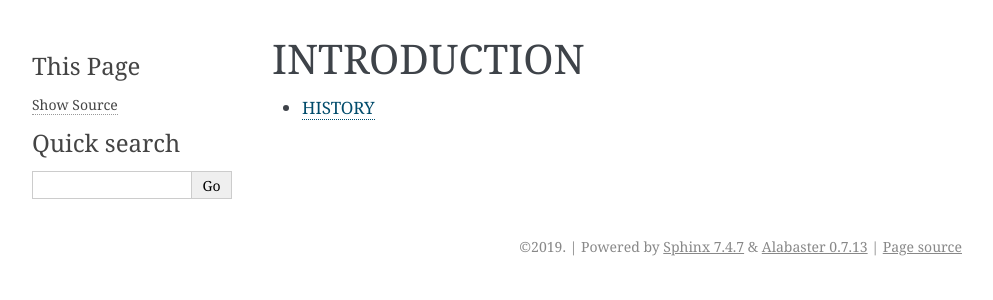
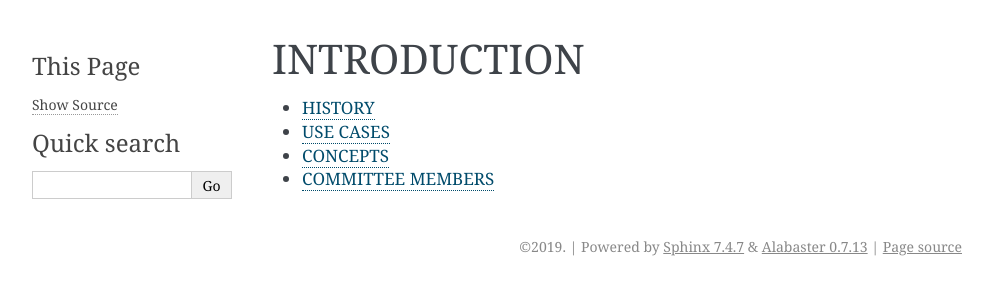
Before and after one commit to bible-technology/scripture-burrito, a Sphinx documentation site: the page built from docs/introduction.rst, in a window 1280 px wide. Shown: the top 300 px of the page, without its empty margins (148-1141 px from the left). Built offline with Sphinx 7.4.7, drawn with Linux system fonts in a browser that asks for light colours.

Commit message:
More introduction sections

```diff
--- /dev/null
+++ b/docs/committee_members.rst
@@ -0,0 +1,3 @@
+#################
+COMMITTEE MEMBERS
+#################
--- /dev/null
+++ b/docs/concepts.rst
@@ -0,0 +1,3 @@
+########
+CONCEPTS
+########
--- a/docs/introduction.rst
+++ b/docs/introduction.rst
@@ -4,3 +4,6 @@ INTRODUCTION
 
 .. toctree::
    history
+   use_cases
+   concepts
+   committee_members
--- /dev/null
+++ b/docs/use_cases.rst
@@ -0,0 +1,3 @@
+#########
+USE CASES
+#########
```
